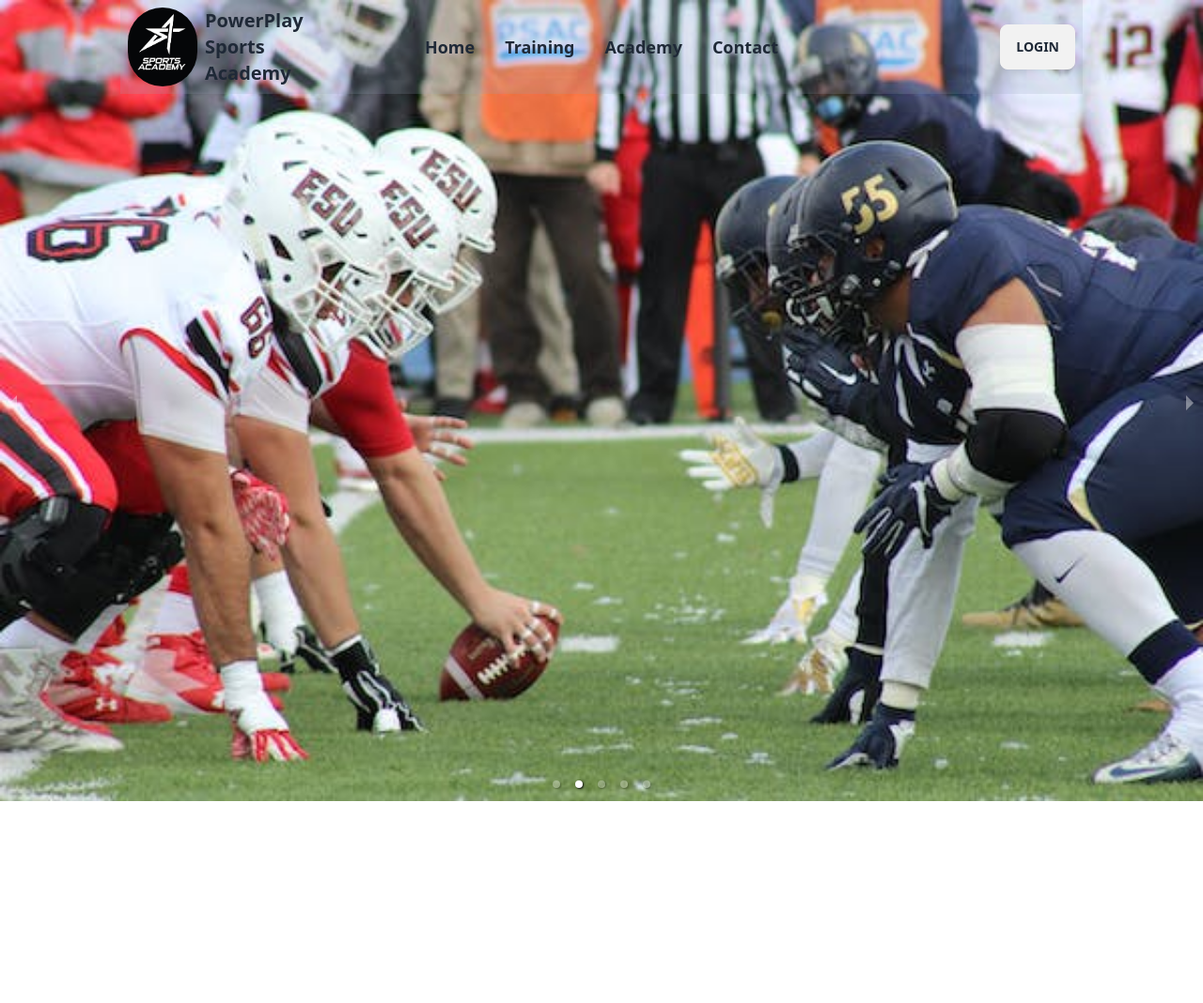
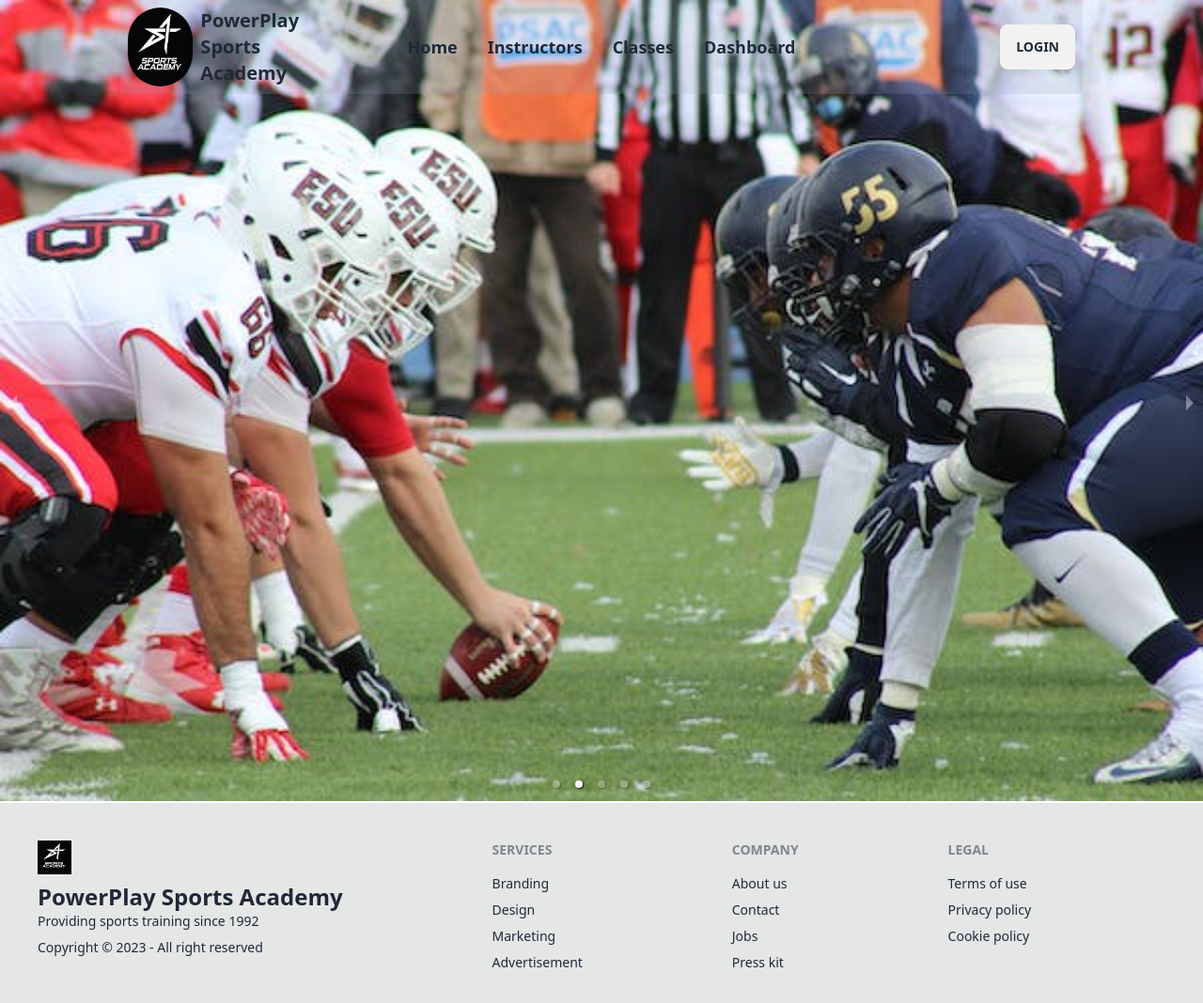
Before and after one commit to ajauni01/PowerPlay-Sports-Academy, a React (Vite) app: page / in a window 1280 px wide. Shown: the top 1068 px of the page at 94% size. Before the commit the page ends 855 px from the top, so only its background shows below. Built offline with nearby package versions, Linux system fonts and the light colour scheme.

Commit message:
footer-added

```diff
--- a/src/Pages/Home/Home/Home.jsx
+++ b/src/Pages/Home/Home/Home.jsx
@@ -1,6 +1,7 @@
 import { Helmet } from "react-helmet-async";
 import NavBar from "../../Shared/NavBar";
 import Banner from "../Banner/Banner";
+import Footer from "../../Shared/Footer/Footer";
 
 
 const Home = () => {
@@ -11,6 +12,7 @@ const Home = () => {
       </Helmet>
       <NavBar></NavBar>
       <Banner></Banner>
+      <Footer></Footer>
 
     </div>
   );
--- /dev/null
+++ b/src/Pages/Shared/Footer/Footer.jsx
@@ -0,0 +1,43 @@
+import logo from '../../../../public/icon.png'
+
+const Footer = () => {
+
+
+  return (
+    <div>
+
+      <footer className="footer p-10 bg-base-300 text-base-content">
+        <div>
+          <img className='w-[36px] h-[36px]' src={logo} alt="" />
+
+
+          <p ><span className='font-bold text-2xl mb-2'>PowerPlay Sports Academy</span><br />Providing sports training since 1992</p>
+          <p>Copyright © 2023 - All right reserved</p>
+        </div>
+        <div>
+          <span className="footer-title">Services</span>
+          <a className="link link-hover">Branding</a>
+          <a className="link link-hover">Design</a>
+          <a className="link link-hover">Marketing</a>
+          <a className="link link-hover">Advertisement</a>
+        </div>
+        <div>
+          <span className="footer-title">Company</span>
+          <a className="link link-hover">About us</a>
+          <a className="link link-hover">Contact</a>
+          <a className="link link-hover">Jobs</a>
+          <a className="link link-hover">Press kit</a>
+        </div>
+        <div>
+          <span className="footer-title">Legal</span>
+          <a className="link link-hover">Terms of use</a>
+          <a className="link link-hover">Privacy policy</a>
+          <a className="link link-hover">Cookie policy</a>
+        </div>
+      </footer>
+
+    </div>
+  );
+};
+
+export default Footer;
--- a/src/Pages/Shared/NavBar.jsx
+++ b/src/Pages/Shared/NavBar.jsx
@@ -10,9 +10,9 @@ const NavBar = () => {
   const navOptions = < >
 
     <li><Link className="text-lg" to="/">Home</Link></li>
-    <li><Link className="text-lg" to="/training">Training</Link></li>
-    <li><Link className="text-lg" to="/academy">Academy</Link></li>
-    <li><Link className="text-lg" to="/contact">Contact</Link></li>
+    <li><Link className="text-lg" to="/training">Instructors</Link></li>
+    <li><Link className="text-lg" to="/academy">Classes</Link></li>
+    <li><Link className="text-lg" to="/contact">Dashboard</Link></li>
   </>
 
   return (
```
